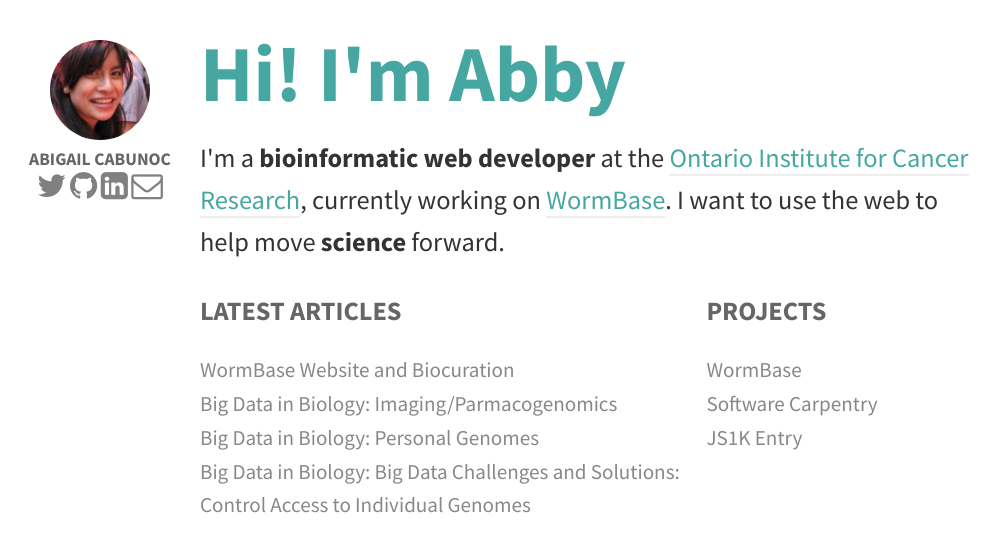
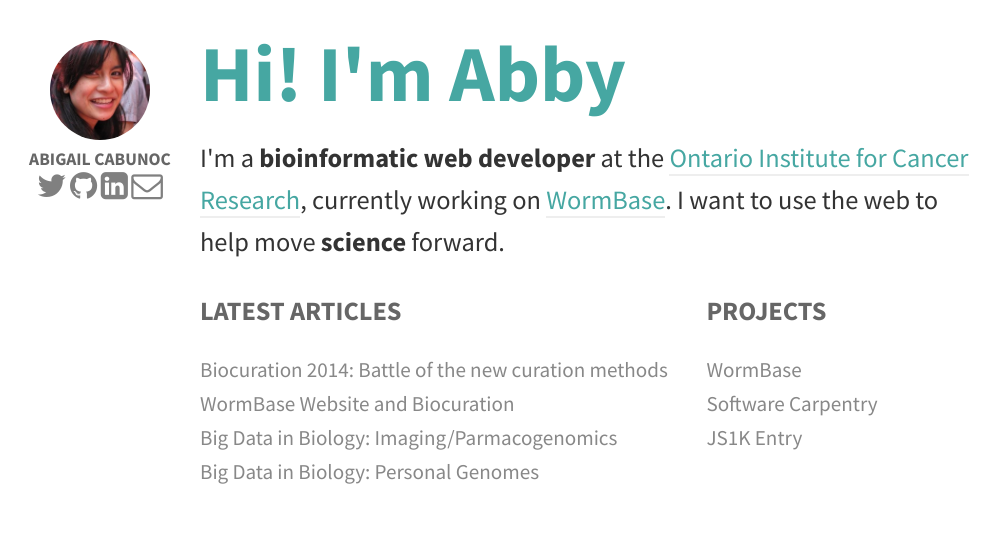
Before and after one commit to abbycabs/abbycabs.github.com, a plain HTML site: page index.html in a window 1280 px wide. Shown: the whole page, without its empty margins (0-1003 px from the left). Drawn offline with Linux system fonts and the light colour scheme.

Commit message:
add new blog post * don't worry, I'll automate this soon...

```diff
--- a/index.html
+++ b/index.html
@@ -43,10 +43,10 @@
             <section class="articles">
                 <h3>LATEST ARTICLES</h3>
                 <ul>
+                    <li><a href="http://blog.abigailcabunoc.com/biocuration-2014-battle-of-the-new-curation-methods" target="_blank">Biocuration 2014: Battle of the new curation methods</a></li>
                     <li><a href="http://blog.abigailcabunoc.com/wormbase-website-and-biocuration" target="_blank" >WormBase Website and Biocuration</a></li>
                     <li><a href="http://blog.abigailcabunoc.com/big-data-in-biology-imagingparmacogenomics" target="_blank" >Big Data in Biology: Imaging/Parmacogenomics</a></li>
                     <li><a href="http://blog.abigailcabunoc.com/big-data-in-biology-personal-genomes" target="_blank" >Big Data in Biology: Personal Genomes</a></li>
-                    <li><a href="http://blog.abigailcabunoc.com/big-data-in-biology-big-data-challenges-and-solutions-control-access-to-individual-genomes" target="_blank" >Big Data in Biology: Big Data Challenges and Solutions: Control Access to Individual Genomes</a></li>
                 </ul>
             </section>
 
```
